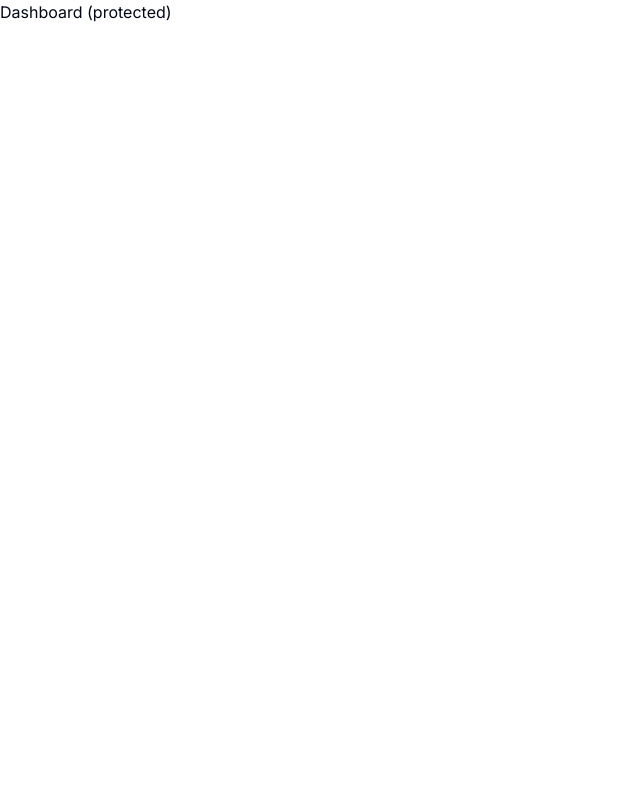
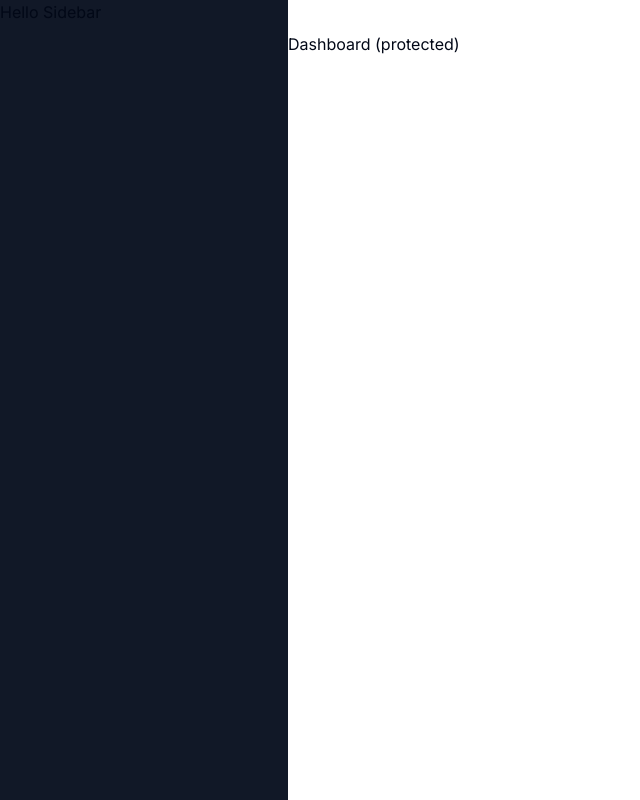
Before and after one commit to ggalmeida1/ai-saas, a Next.js app: page /dashboard in a window 1280 px wide. Shown: the whole page, without its empty margins (0-640 px from the left). Built offline with nearby package versions, Linux system fonts and the light colour scheme.

Commit message:
Setting up Navbar

```diff
--- a/app/(dashboard)/(routes)/dashboard/page.tsx
+++ b/app/(dashboard)/(routes)/dashboard/page.tsx
@@ -1,10 +1,7 @@
-import { UserButton } from '@clerk/nextjs';
-
 export default function Dashboard() {
   return (
     <div>
       <p>Dashboard (protected)</p>
-      <UserButton afterSignOutUrl='/' />
     </div>
   );
 }
--- /dev/null
+++ b/app/(dashboard)/layout.tsx
@@ -0,0 +1,19 @@
+import Navbar from '@/components/navbar'
+
+const DashboardLayout = ({ children }: { children: React.ReactNode }) => {
+  return (
+    <div className='h-full relative'>
+      <div className='hidden h-full md:flex md:w-72 md:flex-col md:fixed md:inset-y-0 z-[80] bg-gray-900'>
+        <div>
+          Hello Sidebar
+        </div>
+      </div>
+      <main className='md:pl-72'>
+        <Navbar />
+        {children}
+      </main>
+    </div>
+  )
+}
+
+export default DashboardLayout
--- /dev/null
+++ b/components/navbar.tsx
@@ -0,0 +1,18 @@
+import { Button } from '@/components/ui/button'
+import { UserButton } from '@clerk/nextjs'
+import { Menu } from 'lucide-react'
+
+const Navbar = () => {
+  return (
+    <div className='flex items-center p-4'>
+      <Button variant='ghost' size='icon' className='md:hidden'>
+        <Menu />
+      </Button>
+      <div className='flex w-full justify-end'>
+        <UserButton afterSignOutUrl='/' />
+      </div>
+    </div>
+  )
+}
+
+export default Navbar
```
